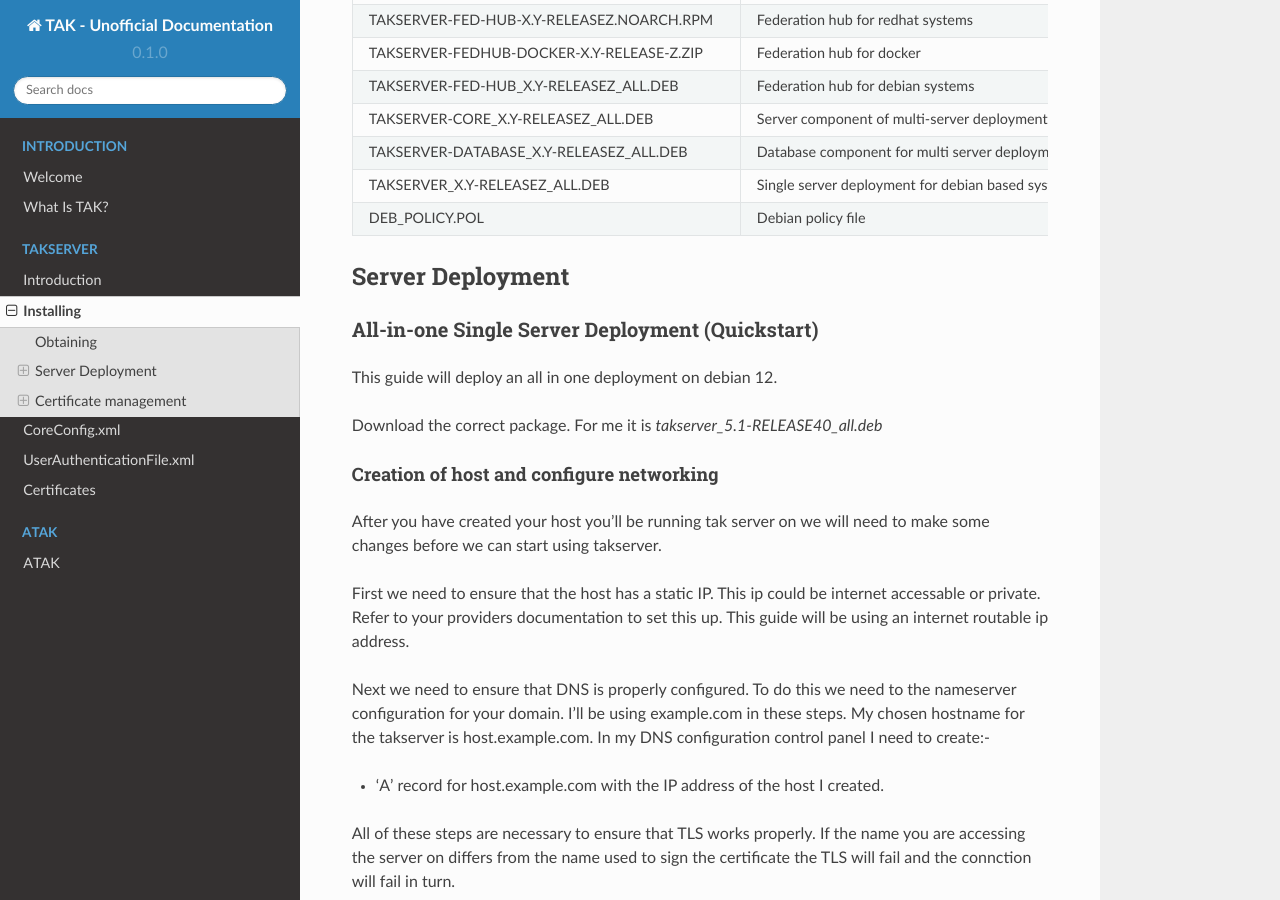
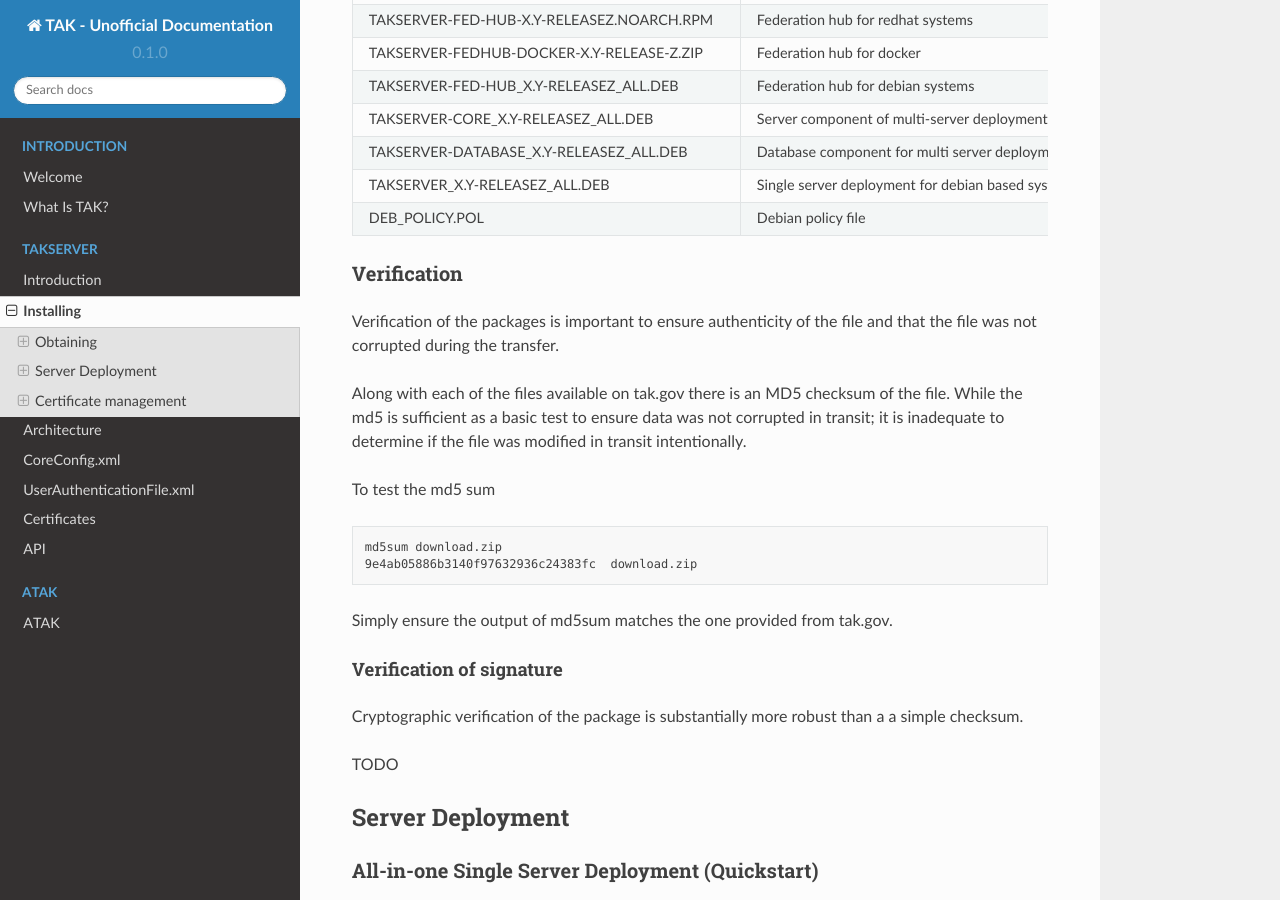
Before and after one commit to jimmypw/doc-tak, a Sphinx documentation site: the page built from docs/source/takserver/install.rst, in a window 1280 px wide and 900 px high, scrolled down 1149 px. Built offline with Sphinx 7.4.7 and the Read the Docs theme 2.0.0, drawn with Linux system fonts in a browser that asks for light colours.

Commit message:
doc: add api doc: add architecture doc: added base of verifying packages

```diff
--- a/docs/source/index.rst
+++ b/docs/source/index.rst
@@ -16,9 +16,11 @@
 
    /takserver/index
    /takserver/install
+   /takserver/architecture
    /takserver/coreconfig
    /takserver/userauthenticationfile
    /takserver/certificates
+   /takserver/api
 
 .. toctree::
    :maxdepth: 2
--- /dev/null
+++ b/docs/source/takserver/api.rst
@@ -0,0 +1,5 @@
+API
+===
+
+The takserver api server has a REST API. The documentation may be accessed from
+any running instance at https://host.example.com:8443/swagger-ui/index.html
--- a/docs/source/takserver/install.rst
+++ b/docs/source/takserver/install.rst
@@ -68,6 +68,36 @@
      - Single server deployment for debian based systems
    * - DEB_POLICY.POL
      - Debian policy file
+
+
+Verification
+^^^^^^^^^^^^
+
+Verification of the packages is important to ensure authenticity of the file and
+that the file was not corrupted during the transfer.
+
+Along with each of the files available on tak.gov there is an MD5 checksum of
+the file. While the md5 is sufficient as a basic test to ensure data was not
+corrupted in transit; it is inadequate to determine if the file was modified in
+transit intentionally.
+
+To test the md5 sum
+
+.. code-block:: shell
+
+  md5sum download.zip
+  9e4ab05886b3140f97632936c24383fc  download.zip
+
+Simply ensure the output of md5sum matches the one provided from tak.gov.
+
+Verification of signature
+"""""""""""""""""""""""""
+
+Cryptographic verification of the package is substantially more robust than a
+a simple checksum.
+
+TODO
+
 
 Server Deployment
 -----------------
```
Also changed, not shown: docs/source/takserver/architecture.rst (added, +66 -0 lines), docs/source/takserver/index.rst (+4 -3 lines).
